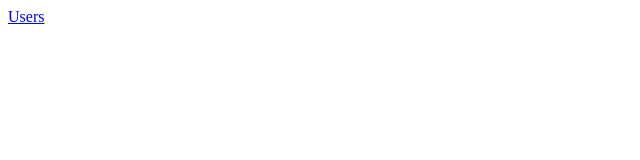
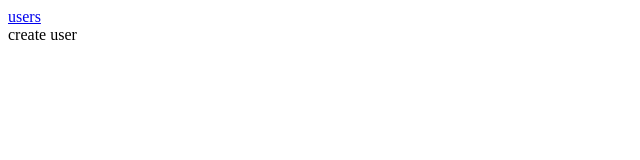
Before and after one commit to Ancrom/fullkek, a React (Vite) app in the folder frontend/: page /users/create in a window 1280 px wide. Before the commit this address had no page. Shown: the top 160 px of the page, without its empty margins (0-640 px from the left). Built offline with nearby package versions, Linux system fonts and the light colour scheme; the HTML template or start-up script is replaced by a standard one.

Commit message:
issue #15: Инициализировать фронтенд-проект на React с компонентом UsersPage.

```diff
--- a/frontend/src/App.tsx
+++ b/frontend/src/App.tsx
@@ -1,14 +1,16 @@
 import { BrowserRouter, Routes, Route, Link } from "react-router-dom";
 import UsersPage from "./pages/UsersPage";
+import UsersCreate from "./pages/UsersCreate";
 
 function App() {
   return (
     <BrowserRouter>
       <nav>
-        <Link to="/">Users</Link>
+        <Link to="/users">users</Link>
       </nav>
       <Routes>
-        <Route path="/" element={<UsersPage />} />
+        <Route path="/users" element={<UsersPage />} />
+        <Route path="/users/create" element={<UsersCreate />} />
       </Routes>
     </BrowserRouter>
   );
--- /dev/null
+++ b/frontend/src/components/UsersForm/UsersForm.tsx
@@ -0,0 +1,3 @@
+export default function UsersForm() {
+  return <div>create user</div>;
+}
--- /dev/null
+++ b/frontend/src/pages/UsersCreate.tsx
@@ -0,0 +1,9 @@
+import UsersForm from "../components/UsersForm/UsersForm";
+
+export default function UsersCreate() {
+  return (
+    <div>
+      <UsersForm />
+    </div>
+  );
+}
--- a/frontend/src/pages/UsersPage.tsx
+++ b/frontend/src/pages/UsersPage.tsx
@@ -1,9 +1,11 @@
+import { Link } from "react-router-dom";
 import UsersList from "../components/UsersList/UsersList";
 
 export default function UsersPage() {
   return (
     <div>
       <UsersList />
+			<Link to="/users/create">Create user</Link>
     </div>
   );
 }
```
